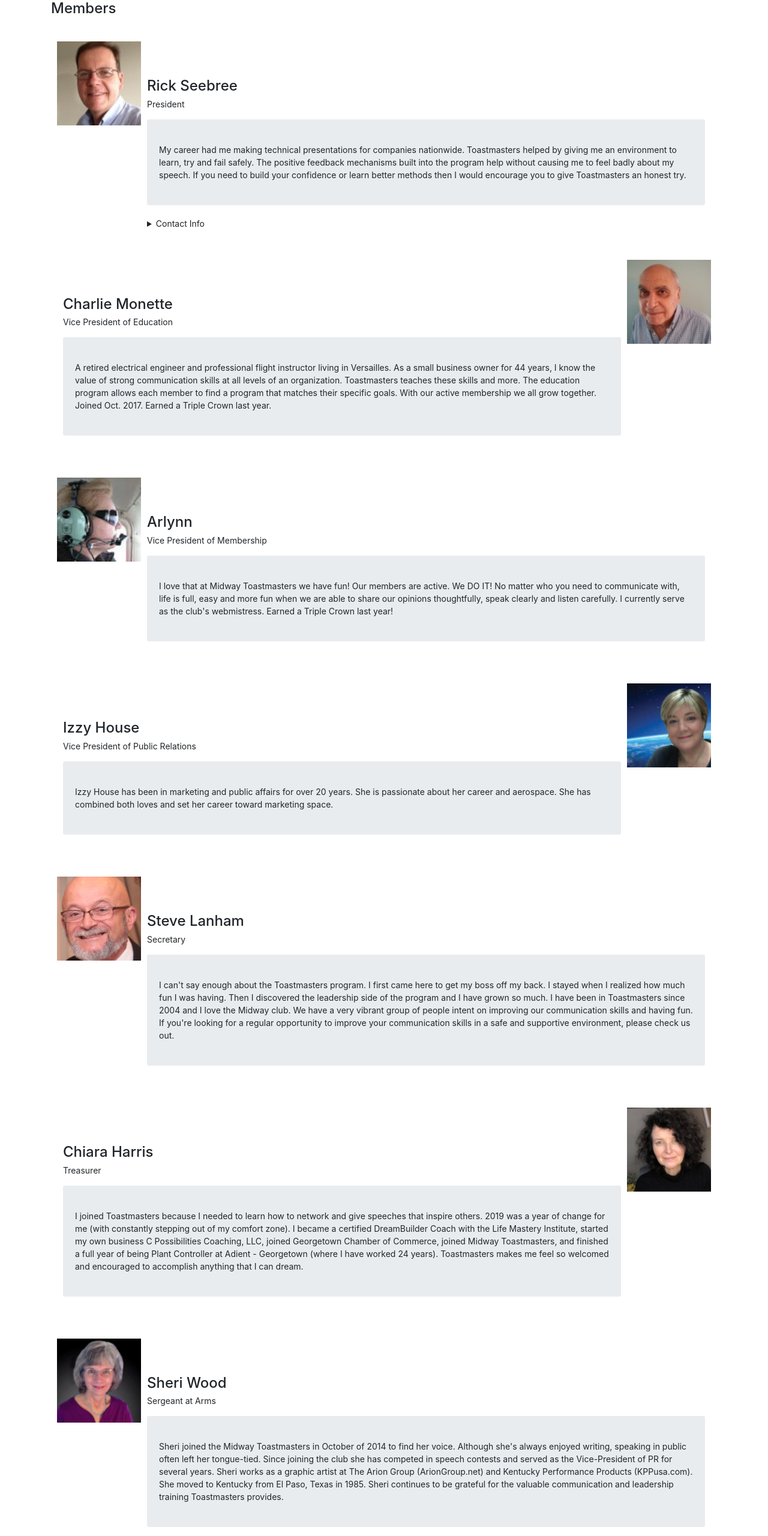
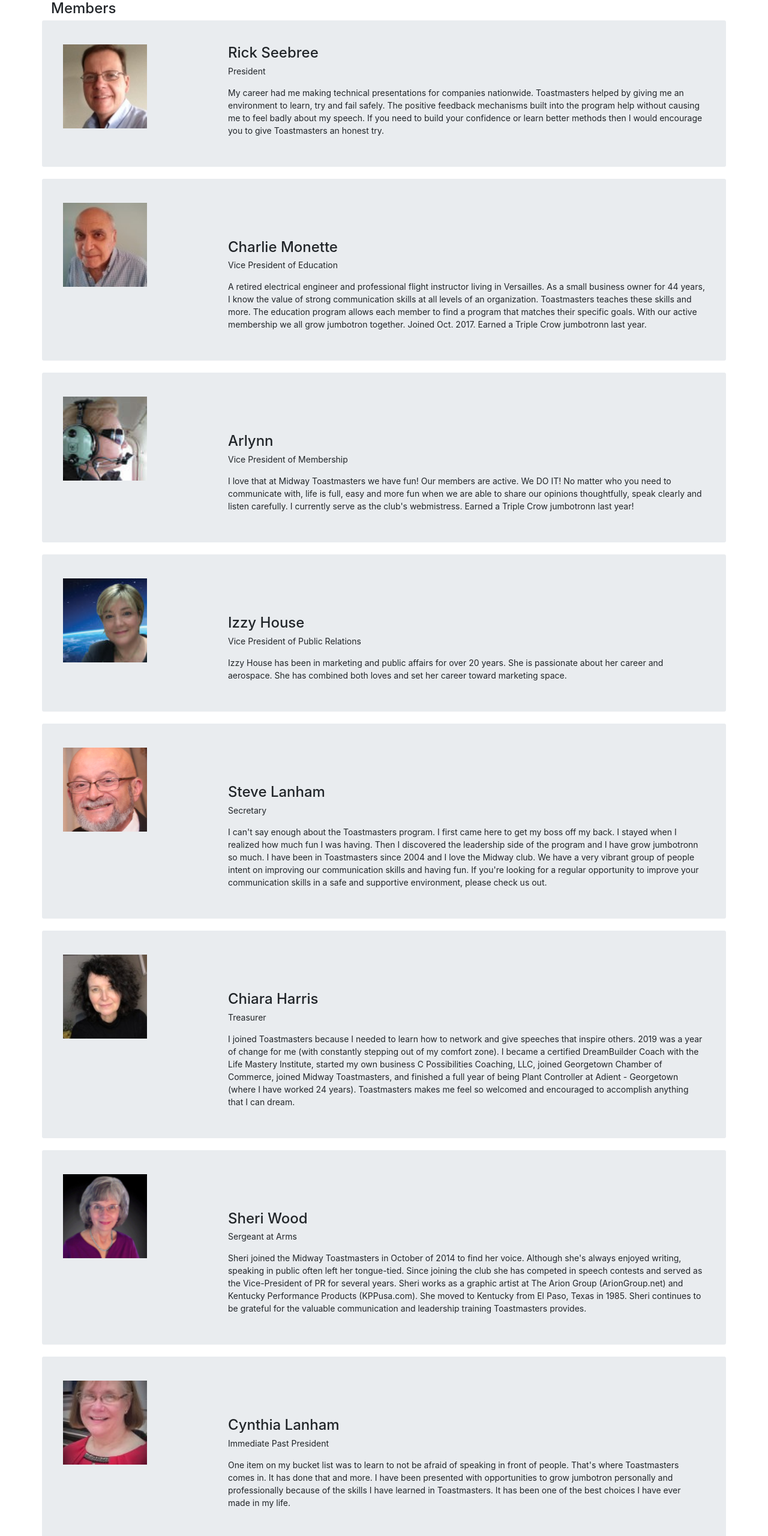
Before and after one commit to Codyl/MidwayToastmasters, a website: page client/src/members.html in a window 1280 px wide. Shown: the part 60-2620 px from the top of the page at 60% size. Drawn offline with nearby package versions, Linux system fonts and the light colour scheme; files whose address does not match are found by name.

Commit message:
change media to grid in members html

```diff
--- a/client/src/members.html
+++ b/client/src/members.html
@@ -18,20 +18,22 @@
     <!-- endbuild -->
   </head>
   <body>
+    <div id="includedContent"></div>
     <main>
-      <div id="includedContent"></div>
       <div class="container">
         <h1 class="">Members</h1>
-        <div class="media p-3 mt-5">
+        <div class="row jumbotron">
+          <div class="col-md-2 col-12">
             <img
               src="../assets/images/members/rick.jpg"
               alt=""
               class="img-responsive img-member"
             />
-          <div class="media-body px-3">
-            <h1 class="name">Rick Seebree</h1>
+          </div>
+          <div class="col-md-9 col-12 offset-md-1">
+            <h1 class="name mt-0">Rick Seebree</h1>
             <div role="doc-subtitle" class="mb-4">President</div>
-            <p class="jumbotron">
+            <p class="">
               My career had me making technical presentations for companies
               nationwide. Toastmasters helped by giving me an environment to
               learn, try and fail safely. The positive feedback mechanisms built
@@ -40,88 +42,93 @@
               methods then I would encourage you to give Toastmasters an honest
               try.
             </p>
-            <details>
-              <summary>Contact Info</summary>
-              <div>Phone:</div>
-              <div>Email:</div>
-              <div>Social Media links:</div>
-            </details>
           </div>
         </div>
-        <div class="media p-3 mt-5">
+
+        <div class="row jumbotron">
+          <div class="col-12 col-md-2">
             <img
               src="../assets/images/members/charlie.jpg"
               alt=""
               class="img-responsive img-member order-sm-last"
             />
-          <div class="media-body px-3">
+          </div>
+          <div class="col-12 offset-md-1 col-md-9">
             <h1 class="name">Charlie Monette</h1>
             <div role="doc-subtitle" class="mb-4">
               Vice President of Education
             </div>
-            <p class="jumbotron">
+            <p class="">
               A retired electrical engineer and professional flight instructor
               living in Versailles. As a small business owner for 44 years, I
               know the value of strong communication skills at all levels of an
               organization. Toastmasters teaches these skills and more. The
               education program allows each member to find a program that
               matches their specific goals. With our active membership we all
-              grow together. Joined Oct. 2017. Earned a Triple Crown last year.
+              grow jumbotron together. Joined Oct. 2017. Earned a Triple Crow jumbotronn last year.
             </p>
           </div>
         </div>
-        <div class="media p-3 mt-5">
+
+        <div class="row jumbotron">
+          <div class="col-12 col-md-2">
             <img
               src="../assets/images/members/arlynn.jpg"
               alt=""
               class="img-responsive img-member"
             />
-          <div class="media-body px-3">
+          </div>
+          <div class="col-12 col-md-9 offset-md-1">
             <h1 class="name">Arlynn</h1>
             <div role="doc-subtitle" class="mb-4">
               Vice President of Membership
             </div>
-            <p class="jumbotron">
+            <p class="">
               I love that at Midway Toastmasters we have fun! Our members are
               active. We DO IT! No matter who you need to communicate with, life
               is full, easy and more fun when we are able to share our opinions
               thoughtfully, speak clearly and listen carefully. I currently
-              serve as the club's webmistress. Earned a Triple Crown last year!
+              serve as the club's webmistress. Earned a Triple Crow jumbotronn last year!
             </p>
           </div>
         </div>
-        <div class="media p-3 mt-5">
+
+        <div class="row jumbotron">
+          <div class="col-12 col-md-2">
             <img
               src="../assets/images/members/izzy.jpg"
               alt=""
               class="img-responsive img-member order-sm-last"
             />
-          <div class="media-body px-3">
+          </div>
+          <div class="col-12 col-md-9 offset-md-1">
             <h1 class="name">Izzy House</h1>
             <div role="doc-subtitle" class="mb-4">
               Vice President of Public Relations
             </div>
-            <p class="jumbotron">
+            <p class="">
               Izzy House has been in marketing and public affairs for over 20
               years. She is passionate about her career and aerospace. She has
               combined both loves and set her career toward marketing space.
             </p>
           </div>
         </div>
-        <div class="media p-3 mt-5">
+        <div class="row jumbotron">
+          <div class="col-12 col-md-2">
             <img
               src="../assets/images/members/steve.png"
               alt=""
               class="img-responsive img-member"
             />
-          <div class="media-body px-3">
+          </div>
+          <div class="col-12 col-md-9 offset-md-1">
             <h1 class="name">Steve Lanham</h1>
             <div role="doc-subtitle" class="mb-4">Secretary</div>
-            <p class="jumbotron">
+            <p class="">
               I can't say enough about the Toastmasters program. I first came
               here to get my boss off my back. I stayed when I realized how much
               fun I was having. Then I discovered the leadership side of the
-              program and I have grown so much. I have been in Toastmasters
+              program and I have grow jumbotronn so much. I have been in Toastmasters
               since 2004 and I love the Midway club. We have a very vibrant
               group of people intent on improving our communication skills and
               having fun. If you're looking for a regular opportunity to improve
@@ -130,16 +137,19 @@
             </p>
           </div>
         </div>
-        <div class="media p-3 mt-5">
+
+        <div class="row jumbotron">
+          <div class="col-12 col-md-2">
             <img
               src="../assets/images/members/chiara.jpg"
               alt=""
               class="img-responsive img-member order-sm-last"
             />
-          <div class="media-body px-3">
+          </div>
+          <div class="col-12 col-md-9 offset-md-1">
             <h1 class="name">Chiara Harris</h1>
             <div role="doc-subtitle" class="mb-4">Treasurer</div>
-            <p class="jumbotron">
+            <p class="">
               I joined Toastmasters because I needed to learn how to network and
               give speeches that inspire others. 2019 was a year of change for
               me (with constantly stepping out of my comfort zone). I became a
@@ -153,16 +163,18 @@
             </p>
           </div>
         </div>
-        <div class="media p-3 mt-5">
+        <div class="row jumbotron">
+          <div class="col-12 col-md-2">
             <img
               src="../assets/images/members/sheri.jpg"
               alt=""
               class="img-responsive img-member"
             />
-          <div class="media-body px-3">
+          </div>
+          <div class="col-12 col-md-9 offset-md-1">
             <h1 class="name">Sheri Wood</h1>
             <div role="doc-subtitle" class="mb-4">Sergeant at Arms</div>
-            <p class="jumbotron">
+            <p class="">
               Sheri joined the Midway Toastmasters in October of 2014 to find
               her voice. Although she's always enjoyed writing, speaking in
               public often left her tongue-tied. Since joining the club she has
@@ -175,35 +187,40 @@
             </p>
           </div>
         </div>
-        <div class="media p-3 mt-5">
+        <div class="row jumbotron">
+          <div class="col-12 col-md-2">
             <img
               src="../assets/images/members/cynthia.jpg"
               alt=""
               class="img-responsive img-member order-sm-last"
             />
-          <div class="media-body px-3">
+          </div>
+          <div class="col-12 col-md-9 offset-md-1">
             <h1 class="name">Cynthia Lanham</h1>
             <div role="doc-subtitle" class="mb-4">Immediate Past President</div>
-            <p class="jumbotron">
+            <p class="">
               One item on my bucket list was to learn to not be afraid of
               speaking in front of people. That's where Toastmasters comes in.
               It has done that and more. I have been presented with
-              opportunities to grow personally and professionally because of the
+              opportunities to grow jumbotron personally and professionally because of the
               skills I have learned in Toastmasters. It has been one of the best
               choices I have ever made in my life.
             </p>
           </div>
         </div>
-        <div class="media p-3 mt-5">
+
+        <div class="row jumbotron">
+          <div class="col-12 col-md-2">
             <img
               src="../assets/images/members/ashley.jpg"
               alt=""
               class="img-responsive img-member"
             />
-          <div class="media-body px-3">
+          </div>
+          <div class="col-12 col-md-9 offset-md-1">
             <h1 class="name">Ashley Fowler</h1>
             <div role="doc-subtitle" class="mb-4">Member</div>
-            <p class="jumbotron">
+            <p class="">
               I joined Toastmasters in January 2018 as a resolution to get
               better at public speaking. As a research scientist, giving
               speeches and disseminating my research findings is an important
@@ -215,16 +232,19 @@
             </p>
           </div>
         </div>
+
+        <div class="row jumbotron">
           <div class="media p-3 mt-5">
             <img
               src="../assets/images/members/griffin.jpg"
               alt=""
               class="img-responsive img-member order-sm-last"
             />
-          <div class="media-body px-3">
+          </div>
+          <div class="col-12 col-md-9 offset-md-1">
             <h1 class="name">Griffin Lilly Jr.</h1>
             <div role="doc-subtitle" class="mb-4">Member</div>
-            <p class="jumbotron">
+            <p class="">
               Did you know that public speaking is the #1 fear in the world? I
               would have never thought in a billion years that I could find my
               voice through Toastmasters. Midway Toastmasters is warm, inviting,
@@ -234,16 +254,19 @@
             </p>
           </div>
         </div>
-        <div class="media p-3 mt-5">
+
+        <div class="row jumbotron">
+          <div class="col-12 col-md-2">
             <img
               src="../assets/images/members/gwen.jpg"
               alt=""
               class="img-responsive img-member"
             />
-          <div class="media-body px-3">
+          </div>
+          <div class="col-12 col-md-9 offset-md-1">
             <h1 class="name">Gwen Nakajima</h1>
             <div role="doc-subtitle" class="mb-4">Member</div>
-            <p class="jumbotron">
+            <p class="">
               I am the training director at an architectural precast company. I
               am in charge of all of the training for the company. This was a
               scary thought especially when my speaking skills were very shaky,
@@ -253,16 +276,19 @@
             </p>
           </div>
         </div>
-        <div class="media p-3 mt-5">
+
+        <div class="row jumbotron">
+          <div class="col-12 col-md-2">
             <img
               src="../assets/images/members/hal.jpg"
               alt=""
               class="img-responsive img-member order-sm-last"
             />
-          <div class="media-body px-3">
+          </div>
+          <div class="col-12 col-md-9 offset-md-1">
             <h1 class="name">Hal McCoig</h1>
             <div role="doc-subtitle" class="mb-4">Member</div>
-            <p class="jumbotron">
+            <p class="">
               Someone I particularly respected recommended Toastmasters. The
               warm welcome and jovial atmosphere were very appealing. It was
               organized AND fun. I found Toastmasters to be progressive: small
@@ -274,16 +300,19 @@
             </p>
           </div>
         </div>
-        <div class="media p-3 mt-5">
+
+        <div class="row jumbotron">
+          <div class="col-12 col-md-2">
             <img
               src="../assets/images/members/megan.jpg"
               alt=""
               class="img-responsive img-member"
             />
-          <div class="media-body px-3">
+          </div>
+          <div class="col-12 col-md-9 offset-md-1">
             <h1 class="name">Megan Hurley</h1>
             <div role="doc-subtitle" class="mb-4">Member</div>
-            <p class="jumbotron">
+            <p class="">
               Megan Hurley is a Traumatic Brain Injury survivor of 12 years & a
               Zumba Fitness instructor. Prior to her accident, she was a high
               school English teacher & counselor. Through Toastmasters, she has
@@ -298,16 +327,19 @@
             </p>
           </div>
         </div>
-        <div class="media p-3 mt-5">
+
+        <div class="row jumbotron">
+          <div class="col-12 col-md-2">
             <img
               src="../assets/images/members/valarie.jpg"
               alt=""
               class="img-responsive img-member order-sm-last"
             />
-          <div class="media-body px-3">
+          </div>
+          <div class="col-12 col-md-9 offset-md-1">
             <h1 class="name">Valarie Salven</h1>
             <div role="doc-subtitle" class="mb-4">Member</div>
-            <p class="jumbotron">
+            <p class="">
               Toastmasters is a great club for learning how to be your most
               articulate and authentic self when you speak. I was in a
               Lexington, Kentucky Toastmasters club over two decades ago while
```
Lines whose indentation alone changed are shown as unchanged.
